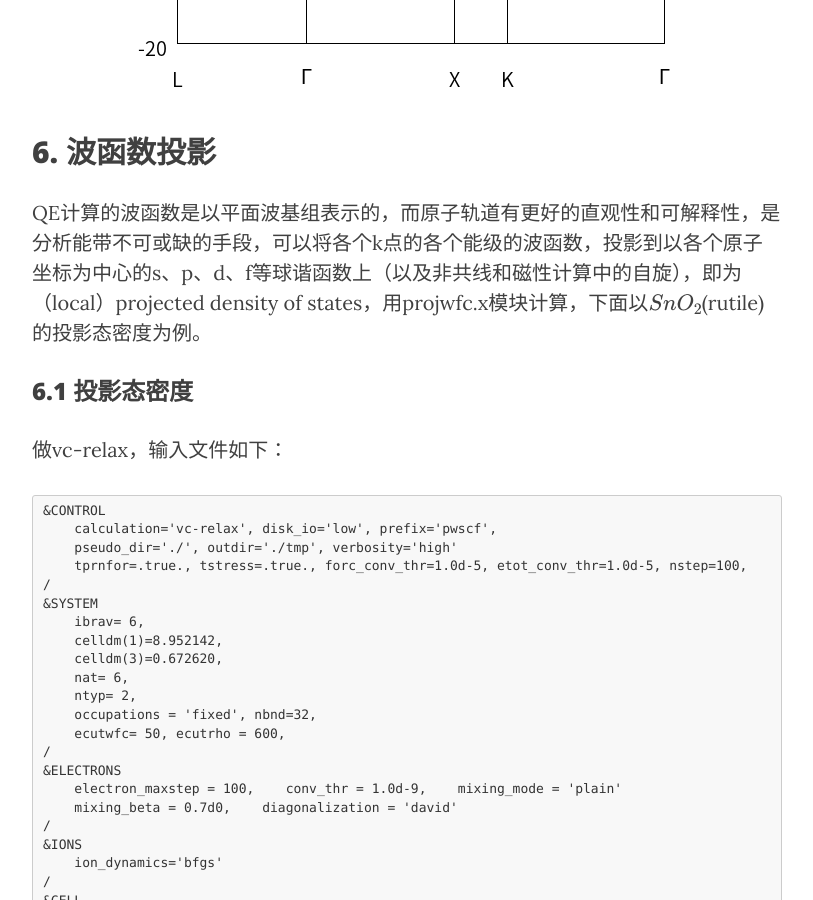
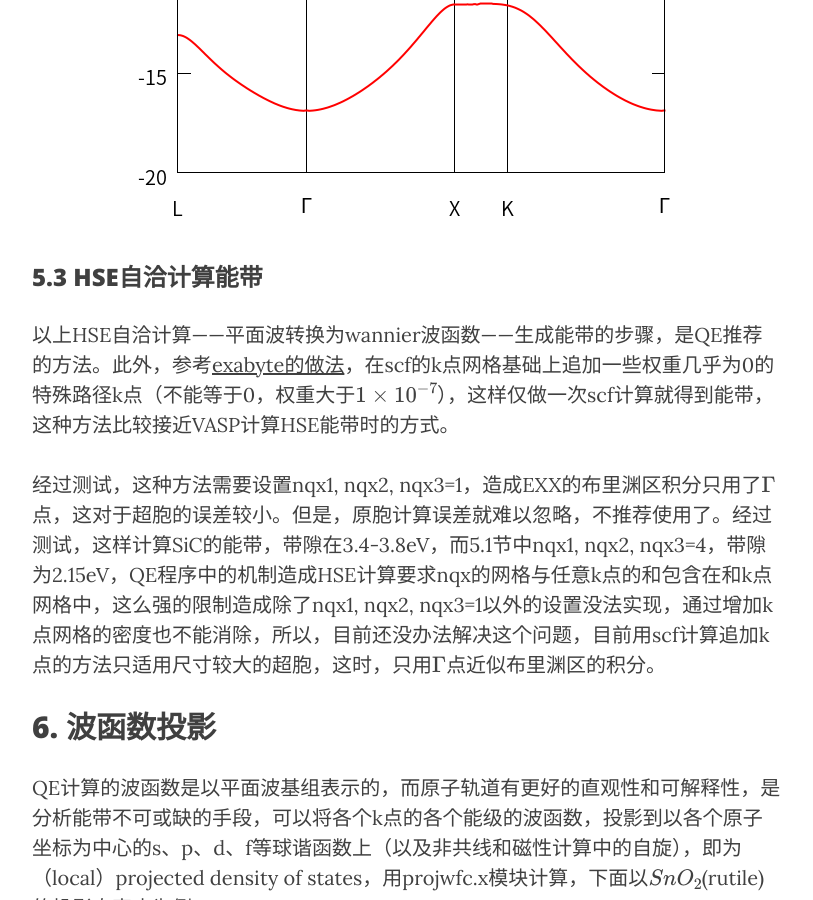
Before and after one commit to yyyu200/DFTbook, a Jekyll site: the page built from _posts/2019-04-01-HandsOn.md, in a window 1280 px wide and 900 px high, scrolled down 48109 px. Shown: the whole window, without its empty margins (233-1046 px from the left). Built offline with Jekyll 4.4.1, drawn with Linux system fonts in a browser that asks for light colours; nearby versions of some CDN libraries; formulas are drawn with MathJax 3; comment, search, counter and statistics services are not loaded; some of the changed text lies outside the part shown.

Commit message:
modify at 20200913-20:52:23-di

````diff
--- a/_posts/2019-04-01-HandsOn.md
+++ b/_posts/2019-04-01-HandsOn.md
@@ -1439,6 +1439,8 @@ CELL_PARAMETERS (angstrom)
    0.000000000   2.188890473   2.188890473
    2.188890473   0.000000000   2.188890473
 ```
+
+在新版本(>=6.4)中加入了`localization_thr`参数，设置为0.004，限于模守恒赝势，对于大体系，可以减少计算量[19]。
 
 ### 5.2 提取Wannier函数并计算能带
 
@@ -1597,6 +1599,12 @@ set xtics ("L"  0.00000,"{/Symbol G}"  1.24296,"X"  2.67820,"K"  3.18564,"{/Symb
     <img src="../../../../../img/sc_hseband.png" width="580"/>
 </p>
 
+### 5.3 HSE自洽计算能带
+
+以上HSE自洽计算——平面波转换为wannier波函数——生成能带的步骤，是QE推荐的方法。此外，参考[exabyte的做法](https://docs.exabyte.io/tutorials/dft/electronic/hse-qe-bs/)，在scf的k点网格基础上追加一些权重几乎为0的特殊路径k点（不能等于0，权重大于$1\times10^{-7}$），这样仅做一次scf计算就得到能带，这种方法比较接近VASP计算HSE能带时的方式。
+
+经过测试，这种方法需要设置nqx1, nqx2, nqx3=1，造成EXX的布里渊区积分只用了$\Gamma$点，这对于超胞的误差较小。但是，原胞计算误差就难以忽略，不推荐使用了。经过测试，这样计算SiC的能带，带隙在3.4-3.8eV，而5.1节中nqx1, nqx2, nqx3=4，带隙为2.15eV，QE程序中的机制造成HSE计算要求nqx的网格与任意k点的和包含在和k点网格中，这么强的限制造成除了nqx1, nqx2, nqx3=1以外的设置没法实现，通过增加k点网格的密度也不能消除，所以，目前还没办法解决这个问题，目前用scf计算追加k点的方法只适用尺寸较大的超胞，这时，只用$\Gamma$点近似布里渊区的积分。
+
 ## 6. 波函数投影
 
 QE计算的波函数是以平面波基组表示的，而原子轨道有更好的直观性和可解释性，是分析能带不可或缺的手段，可以将各个k点的各个能级的波函数，投影到以各个原子坐标为中心的s、p、d、f等球谐函数上（以及非共线和磁性计算中的自旋），即为（local）projected density of states，用projwfc.x模块计算，下面以$SnO_{2}$(rutile)的投影态密度为例。
@@ -2311,6 +2319,8 @@ sed -i 's/XC-000-000-000-000/scan/g' tmp/pwscf.save/data-file-schema.xml
 
 18. Christopher Lane, James W. Furness, Ioana Gianina Buda, Yubo Zhang, Robert S. Markiewicz, Bernardo Barbiellini, Jianwei Sun, and Arun Bansil, *Antiferromagnetic ground state of La2CuO4: A parameter-free ab initio description.* [Phys. Rev. B **98**, 125140(2018)](https://journals.aps.org/prb/abstract/10.1103/PhysRevB.98.125140).
 
+19. Ivan Carnimeo, Stefano Baroni and Paolo Giannozzi, *Fast hybrid density-functional computations using plane-wave basis sets.* [Electron. Struct. 1 015009.](https://doi.org/10.1088/2516-1075/aaf7d4)
+
 Update On 2019/09/05
 
 Update On 2020/01/22
````
Also changed, not shown: _posts/2019-04-07-TransCell.md (+1 -1 lines), 1 other file.
